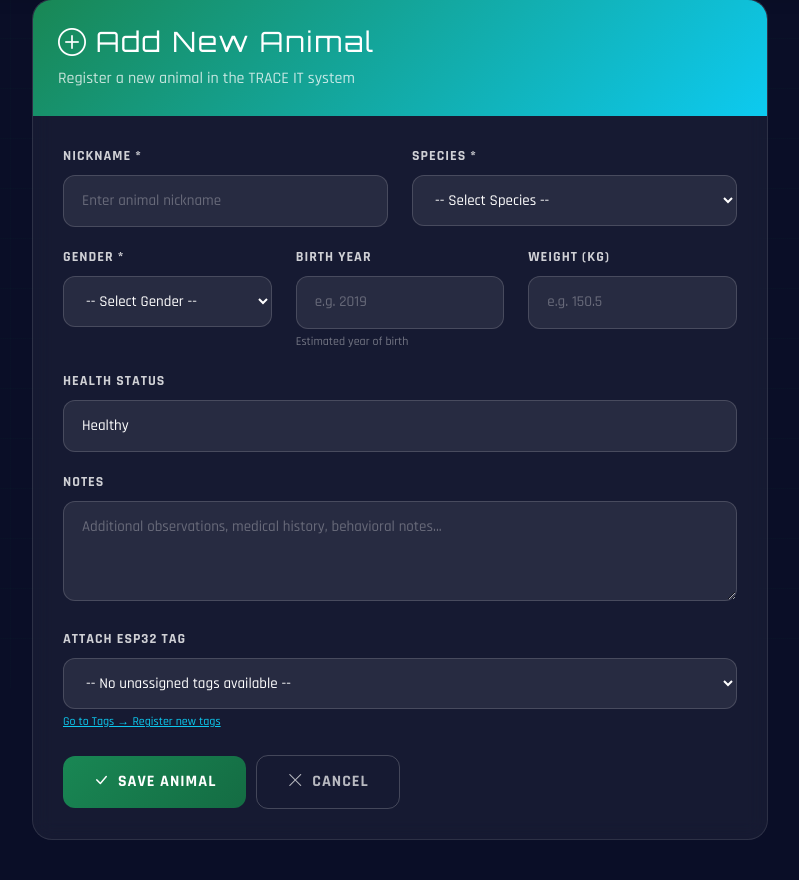
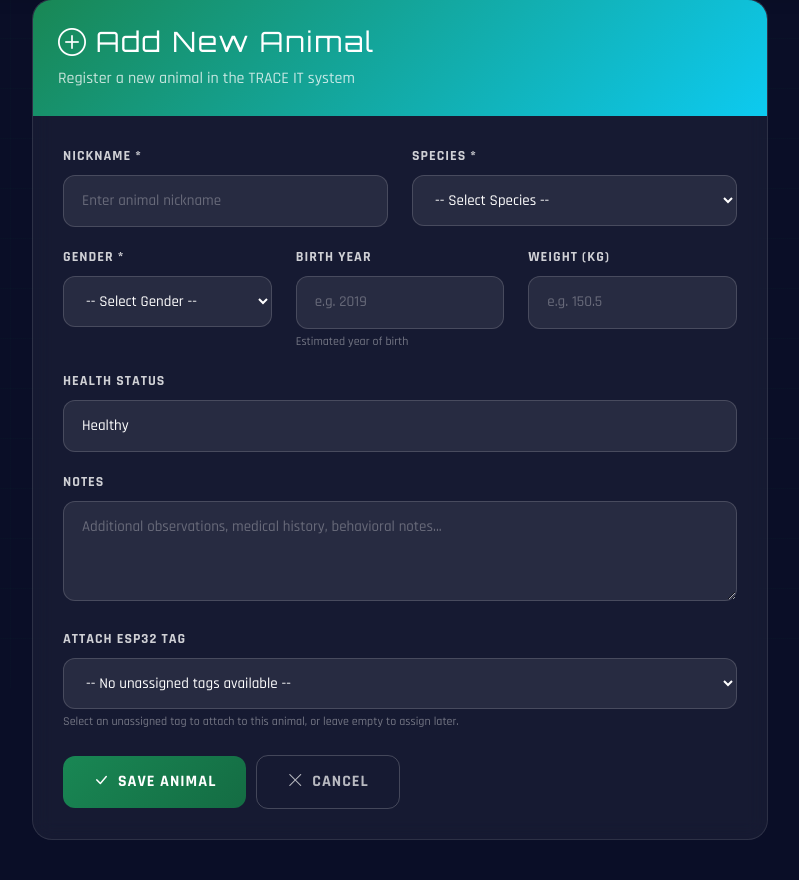
Before and after one commit to MikBene/Trace_IT-, a Django app: page /animal/add/ in a window 1280 px wide. Shown: the part 112-992 px from the top of the page, without its empty margins (240-1039 px from the left). Run offline with Django 4.2, Linux system fonts and the light colour scheme; a user stored in the database is signed in; tables that the repository leaves empty hold one stand-in row (values such as "Sample post").

Commit message:
Fix: Save animal before tag assignment, remove tag link from add animal

```diff
--- a/Trace_It/forms.py
+++ b/Trace_It/forms.py
@@ -111,9 +111,13 @@ class AnimalForm(forms.ModelForm):
             )
             self.instance.species = species_obj
 
-        instance = super().save(commit=commit)
+        # Save the animal first to get a primary key BEFORE creating Deployment
+        instance = super().save(commit=False)
+        if commit:
+            instance.save()
 
-        if esp32_tag:
+        # Only handle tag assignment after the animal has a PK
+        if commit and esp32_tag:
             existing = Deployment.objects.filter(animal=instance, tag=esp32_tag, is_active=True).first()
             if not existing:
                 Deployment.objects.filter(tag=esp32_tag, is_active=True).exclude(animal=instance).update(
@@ -133,7 +137,7 @@ class AnimalForm(forms.ModelForm):
                 Deployment.objects.create(animal=instance, tag=esp32_tag, is_active=True)
                 esp32_tag.is_assigned = True
                 esp32_tag.save()
-        else:
+        elif commit:
             old_deployments = Deployment.objects.filter(animal=instance, is_active=True)
             for dep in old_deployments:
                 dep.is_active = False
--- a/Trace_It/templates/Trace_It/add_animal.html
+++ b/Trace_It/templates/Trace_It/add_animal.html
@@ -231,7 +231,7 @@
                             {% endfor %}
                         </select>
                         <div class="help-text">
-                            <a href="{% url 'tag_list' %}" style="color: #0dcaf0;">Go to Tags → Register new tags</a>
+                            Select an unassigned tag to attach to this animal, or leave empty to assign later.
                         </div>
                     </div>
 
```
